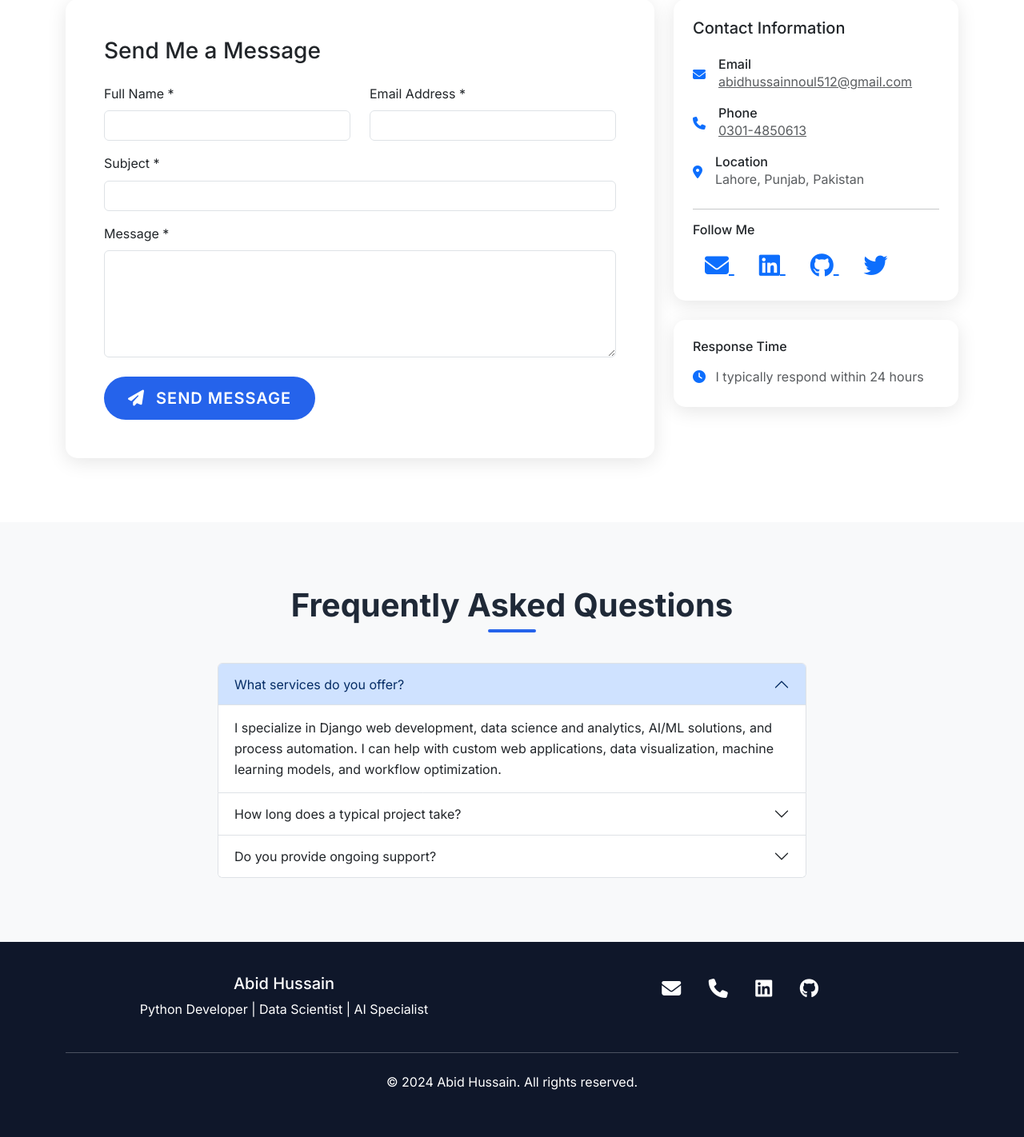
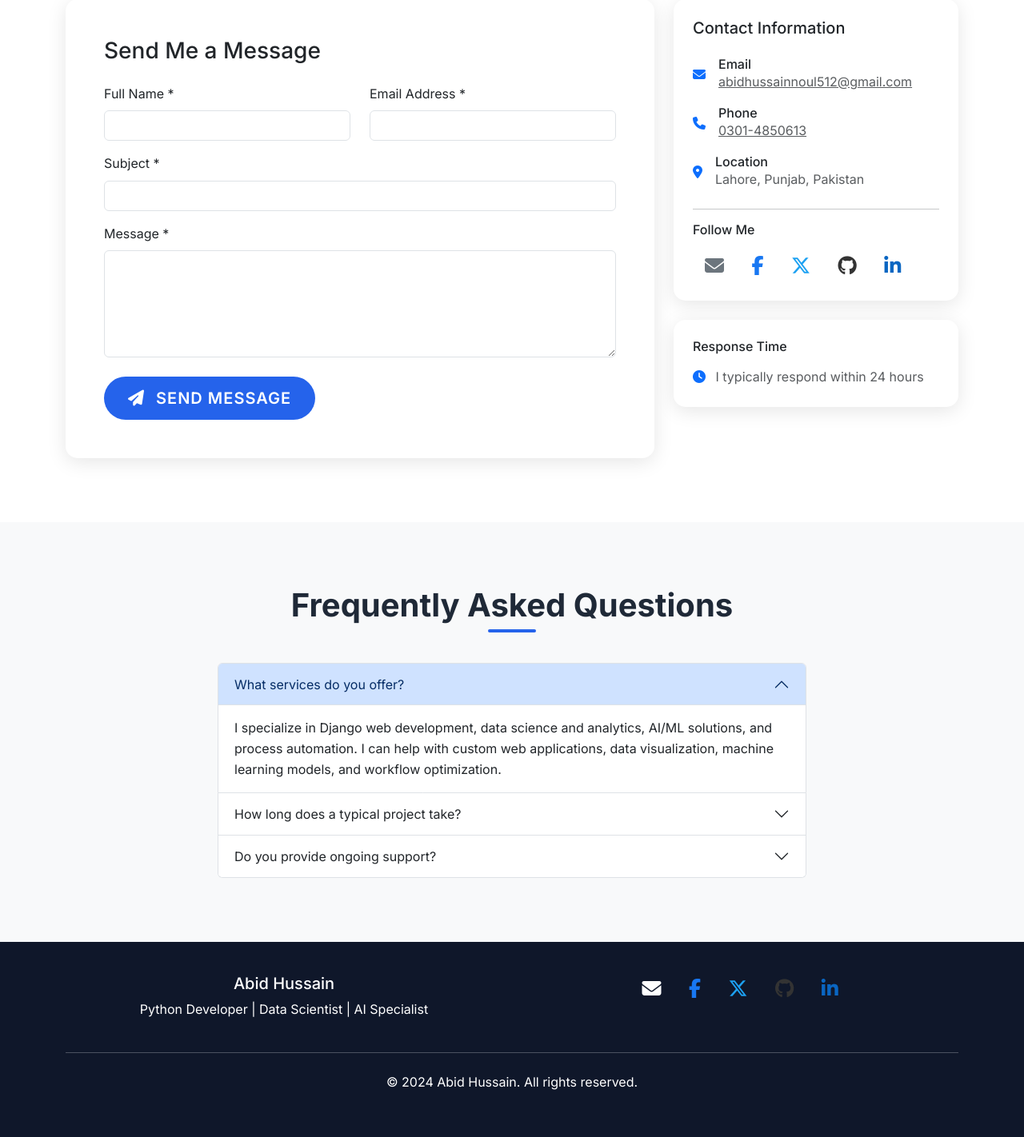
Before and after one commit to abid4850/Abid-Portfolio, a Django app: page /contact/ in a window 1280 px wide. Shown: the part 881-2303 px from the top of the page at 80% size. Run offline with Django 5.2, Linux system fonts and the light colour scheme; data comes from the database, SQL or seed files in the repository; both versions use the stored data as it was after the commit.

Commit message:
update some feature

```diff
--- a/abid_portfolio/settings.py
+++ b/abid_portfolio/settings.py
@@ -115,14 +115,14 @@ USE_TZ = True
 # Static files (CSS, JavaScript, Images)
 # https://docs.djangoproject.com/en/5.2/howto/static-files/
 
-STATIC_URL = 'static/'
+STATIC_URL = '/static/'
 STATICFILES_DIRS = [
     BASE_DIR / 'static',
 ]
 STATIC_ROOT = BASE_DIR / 'staticfiles'
 
 # Media files
-MEDIA_URL = 'media/'
+MEDIA_URL = '/media/'
 MEDIA_ROOT = BASE_DIR / 'media'
 
 # Default primary key field type
--- a/portfolio/management/commands/populate_data.py
+++ b/portfolio/management/commands/populate_data.py
@@ -12,15 +12,16 @@ class Command(BaseCommand):
             "contact": {
                 "phone": "0301-4850613",
                 "email": "abidhussainnoul512@gmail.com",
-                "address": "ThathaNoulan, Sharaqpur, Distt. Sheikhupura, Punjab."
+                "address": "Lahore, Punjab, Pakistan"
             },
             "objective": "To apply my expertise in Python, Django (Web Development), and data science workflows alongside advanced skills in AI and Generative Models (LLMs, LoRA/QLoRA, RAG/CAG, NLP, AI agents, and prompt engineering) to build intelligent, data-driven solutions. I aim to leverage my experience in data analysis, visualization (Power BI, Tableau, Plotly), cloud (AWS), and automation tools (n8n, data scraping) to solve real-world problems, enhance decision-making, and drive innovation in a forward-looking organization.",
             "profile": {
                 "father_name": "Hadayat Ali",
                 "date_of_birth": "Feb, 15, 1986.",
+                "nationality": "Pakistani",
                 "cnic": "35401-1249389-9",
                 "marital_status": "Married",
-                "domicile": "Sheikhupura (Punjab)",
+                "domicile": "Lahore (Punjab)",
                 "religion": "Islam",
                 "height": "5 fit, 10 Inch."
             },
--- a/portfolio/templates/portfolio/base.html
+++ b/portfolio/templates/portfolio/base.html
@@ -210,14 +210,22 @@
         }
 
         .social-links a {
-            color: white;
+            color: inherit; /* allow platform-specific colors to apply */
             font-size: 1.5rem;
             margin: 0 15px;
             transition: all 0.3s ease;
+            display: inline-block;
         }
 
+        /* Platform-specific colors */
+        .social-links a.email { color: #6c757d; } /* muted gray */
+        .social-links a.facebook { color: #1877F2; }
+        .social-links a.twitter, .social-links a.x { color: #1DA1F2; }
+        .social-links a.github { color: #333; }
+        .social-links a.linkedin { color: #0A66C2; }
+
         .social-links a:hover {
-            color: var(--accent-color);
+            filter: brightness(0.95);
             transform: translateY(-3px);
         }
 
@@ -300,15 +308,19 @@
                     <p>Python Developer | Data Scientist | AI Specialist</p>
                 </div>
                 <div class="col-md-6">
-                    <div class="social-links">
-                        <a href="mailto:abidhussainnoul512@gmail.com"><i class="fas fa-envelope"></i></a>
-                        <a href="tel:+923014850613"><i class="fas fa-phone"></i></a>
-                        <a href="#"><i class="fab fa-linkedin"></i></a>
-                        <a href="#"><i class="fab fa-github"></i></a>
-                    </div>
-                </div>
+                    <!-- Font Awesome CDN -->
+                   <link rel="stylesheet" href="https://cdnjs.cloudflare.com/ajax/libs/font-awesome/6.5.0/css/all.min.css">
+
+                   <div class="social-links">
+                   <a href="mailto:abidhussainnoul512@gmail.com"><i class="fas fa-envelope"></i></a>
+                   <a href="https://www.facebook.com/yourusername" class="facebook" target="_blank"><i class="fab fa-facebook-f"></i></a>
+                   <a href="https://x.com/yourusername" class="twitter" target="_blank"><i class="fab fa-x-twitter"></i></a>
+                   <a href="https://github.com/abid4850" class="github" target="_blank"><i class="fab fa-github"></i></a>
+                   <a href="https://www.linkedin.com/in/yourusername/" class="linkedin" target="_blank"><i class="fab fa-linkedin-in"></i></a>
+                   </div>
             </div>
-            <hr class="my-4">
+        </div>
+        <hr class="my-4">
             <p>&copy; 2024 Abid Hussain. All rights reserved.</p>
         </div>
     </footer>
--- a/portfolio/templates/portfolio/contact.html
+++ b/portfolio/templates/portfolio/contact.html
@@ -129,7 +129,7 @@
                                 <i class="fas fa-map-marker-alt text-primary me-3"></i>
                                 <div>
                                     <h6 class="mb-0">Location</h6>
-                                    <span class="text-muted">Sheikhupura, Punjab, Pakistan</span>
+                                    <span class="text-muted">Lahore, Punjab, Pakistan</span>
                                 </div>
                             </div>
                         </div>
@@ -138,20 +138,13 @@
                         <hr>
 
                         <h6 class="mb-3">Follow Me</h6>
-                        <div class="social-links">
-                            <a href="mailto:{{ profile.email|default:'abidhussainnoul512@gmail.com' }}" class="text-primary me-3">
-                                <i class="fas fa-envelope fa-lg"></i>
-                            </a>
-                            <a href="#" class="text-primary me-3">
-                                <i class="fab fa-linkedin fa-lg"></i>
-                            </a>
-                            <a href="#" class="text-primary me-3">
-                                <i class="fab fa-github fa-lg"></i>
-                            </a>
-                            <a href="#" class="text-primary">
-                                <i class="fab fa-twitter fa-lg"></i>
-                            </a>
-                        </div>
+                            <div class="social-links">
+                                <a href="mailto:abidhussainnoul512@gmail.com" aria-label="Send email" title="Email" class="email"><i class="fas fa-envelope"></i></a>
+                                <a href="https://www.facebook.com/yourusername" class="facebook" target="_blank" rel="noopener noreferrer" aria-label="Facebook" title="Facebook"><i class="fab fa-facebook-f"></i></a>
+                                <a href="https://x.com/yourusername" class="twitter" target="_blank" rel="noopener noreferrer" aria-label="X (Twitter)" title="X"><i class="fab fa-x-twitter"></i></a>
+                                <a href="https://github.com/abid4850" class="github" target="_blank" rel="noopener noreferrer" aria-label="GitHub" title="GitHub"><i class="fab fa-github"></i></a>
+                                <a href="https://www.linkedin.com/in/yourusername/" class="linkedin" target="_blank" rel="noopener noreferrer" aria-label="LinkedIn" title="LinkedIn"><i class="fab fa-linkedin-in"></i></a>
+                            </div>
                     </div>
                 </div>
 
```
Also changed, not shown: portfolio/templates/portfolio/about.html (+10 -4 lines), portfolio/templates/portfolio/home.html (+31 -19 lines), db.sqlite3, media/abidpic.jpg (added).
